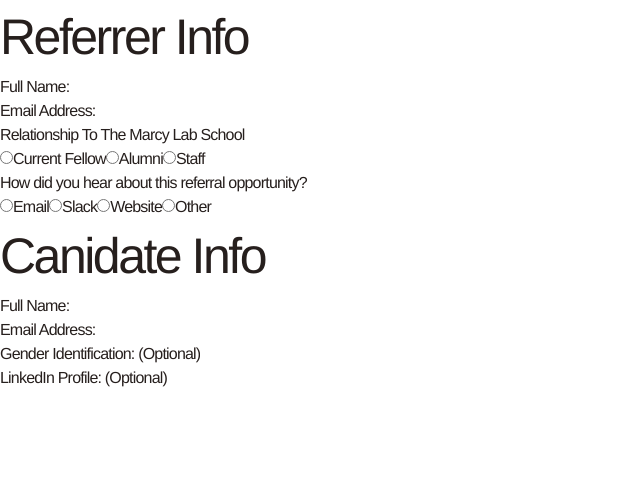
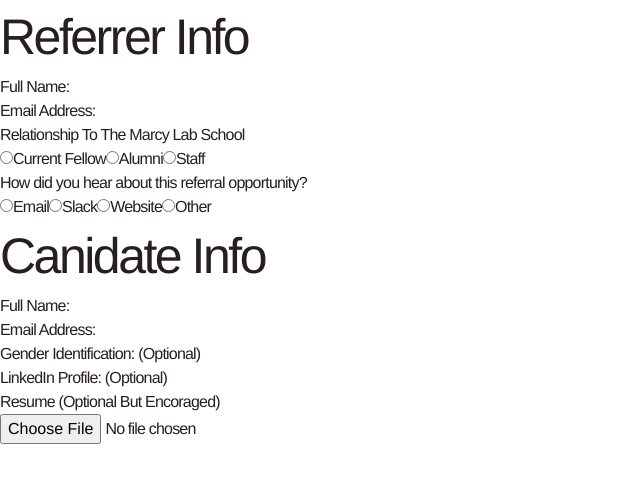
Before and after one commit to marcy-referrals-platform-engineering/marcylabschool-referrals-platform-engineering, a Next.js app: page /referral-form in a window 1280 px wide. Shown: the top 482 px of the page, without its empty margins (0-640 px from the left). Built offline with nearby package versions, Linux system fonts and the light colour scheme; no server answers; a web font is replaced by a local one.

Commit message:
finnished form skeleton with no styling

```diff
--- a/app/referral-form/page.tsx
+++ b/app/referral-form/page.tsx
@@ -160,6 +160,12 @@
             <label htmlFor='refereeLinkedIn'>LinkedIn Profile: (Optional)</label>
             <input type='text' onChange={handleChange} id='refereeLinkedIn' name='refereeLinkedIn' value={formData.refereeLinkedIn} />
         </div>
+
+        <div>
+            <p>Resume (Optional But Encoraged)</p>
+            <input  type='file' id='resume' name='resume' />
+
+        </div>
     </form>
   );
 }
```
